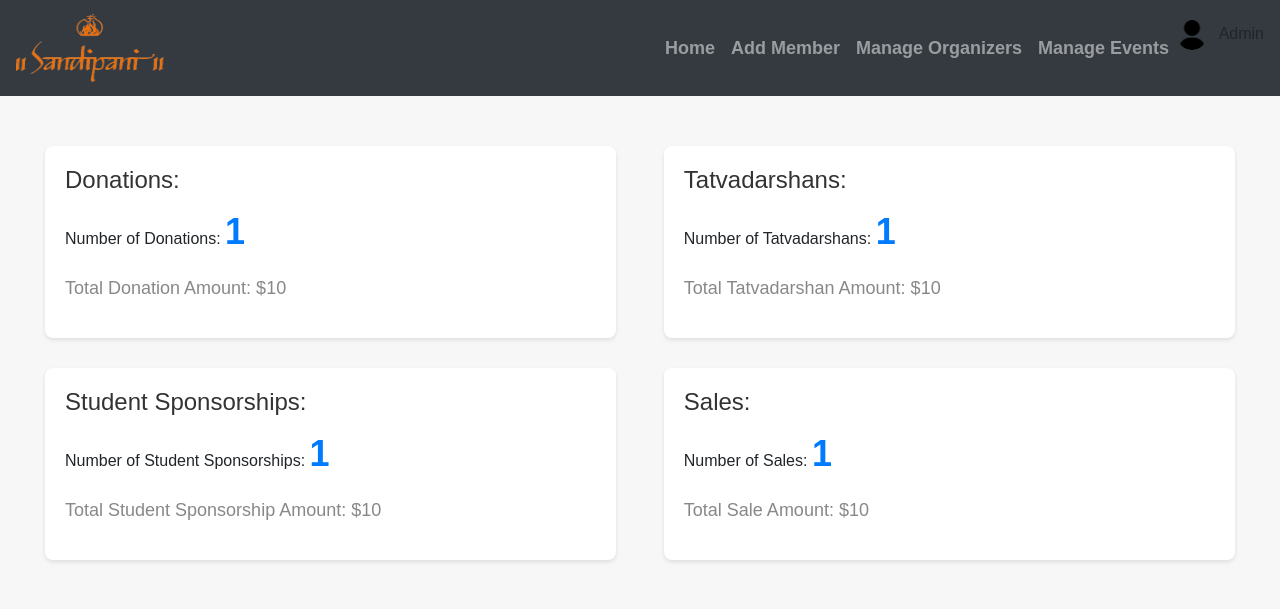
After one commit to ArvinH16/sandipani, a Flask app: page /stats in a window 1280 px wide. The commit adds this page. Shown: the top 609 px of the page. Run offline with Flask 3, Linux system fonts and the light colour scheme; tables that the repository leaves empty or names only in its code hold one stand-in row (values such as "Sample post"); some libraries are stand-ins or nearby versions.

Commit message:
added stats page to show diagnostics

```diff
--- a/flask_app/controllers/index.py
+++ b/flask_app/controllers/index.py
@@ -1,6 +1,9 @@
 from flask_app import app
 from flask import render_template, redirect, request, session, flash
-#from flask_app.models.user import User
+from flask_app.models.donation import Donation
+from flask_app.models.tatvadarshan import Tatvadarshan
+from flask_app.models.student_sponsorship import Student_Sponsorship
+from flask_app.models.sale import Sale
 #from flask_app.models.thought import Thought
 from flask_bcrypt import Bcrypt
 bcrypt = Bcrypt(app)
@@ -19,3 +22,19 @@ def main_page():
 @app.route("/pending_page")
 def pending_page():
     return render_template("pending_page.html")
+
+
+@app.route("/stats")
+def render_stats():
+    donation_sum = Donation.get_donation_sum()
+    donation_count = Donation.get_num_donations()
+    sale_sum = Sale.get_sale_sum()
+    sale_count = Sale.get_num_sales()
+    tatvadarshan_sum = Tatvadarshan.get_tatvadarshan_sum()
+    tatvadarshan_count = Tatvadarshan.get_num_tatvadarshans()
+    student_sponsorship_sum = Student_Sponsorship.get_student_sponsorship_sum()
+    student_sponsorship_count = Student_Sponsorship.get_num_student_sponsorships()
+
+    print(donation_count)
+
+    return render_template("stats.html", donation_sum = donation_sum, donation_count = donation_count, sale_sum = sale_sum, sale_count = sale_count, tatvadarshan_sum = tatvadarshan_sum, tatvadarshan_count = tatvadarshan_count, student_sponsorship_sum = student_sponsorship_sum, student_sponsorship_count = student_sponsorship_count)
--- a/flask_app/models/donation.py
+++ b/flask_app/models/donation.py
@@ -37,3 +37,17 @@ class Donation:
         result = connectToMySQL('sandipani').query_db(query, data)
 
         return result
+
+    @classmethod
+    def get_donation_sum(cls):
+        query = "SELECT SUM(amount) AS total_amount FROM donations;"
+        result = connectToMySQL('sandipani').query_db(query)
+
+        return result
+
+    @classmethod
+    def get_num_donations(cls):
+        query = "SELECT COUNT(*) AS donation_count FROM donations;"
+        result = connectToMySQL('sandipani').query_db(query)
+
+        return result
--- a/flask_app/models/sale.py
+++ b/flask_app/models/sale.py
@@ -36,3 +36,17 @@ class Sale:
         result = connectToMySQL('sandipani').query_db(query, data)
 
         return result
+
+    @classmethod
+    def get_sale_sum(cls):
+        query = "SELECT SUM(amount) AS total_amount FROM sales;"
+        result = connectToMySQL('sandipani').query_db(query)
+
+        return result
+
+    @classmethod
+    def get_num_sales(cls):
+        query = "SELECT COUNT(*) AS donation_count FROM sales;"
+        result = connectToMySQL('sandipani').query_db(query)
+
+        return result
--- a/flask_app/models/student_sponsorship.py
+++ b/flask_app/models/student_sponsorship.py
@@ -39,3 +39,17 @@ class Student_Sponsorship:
         result = connectToMySQL('sandipani').query_db(query, data)
 
         return result
+
+    @classmethod
+    def get_student_sponsorship_sum(cls):
+        query = "SELECT SUM(amount) AS total_amount FROM student_sponsorships;"
+        result = connectToMySQL('sandipani').query_db(query)
+
+        return result
+
+    @classmethod
+    def get_num_student_sponsorships(cls):
+        query = "SELECT COUNT(*) AS donation_count FROM student_sponsorships;"
+        result = connectToMySQL('sandipani').query_db(query)
+
+        return result
--- a/flask_app/models/tatvadarshan.py
+++ b/flask_app/models/tatvadarshan.py
@@ -39,3 +39,17 @@ class Tatvadarshan:
         result = connectToMySQL('sandipani').query_db(query, data)
 
         return result
+
+    @classmethod
+    def get_tatvadarshan_sum(cls):
+        query = "SELECT SUM(amount) AS total_amount FROM tatvadarshans;"
+        result = connectToMySQL('sandipani').query_db(query)
+
+        return result
+
+    @classmethod
+    def get_num_tatvadarshans(cls):
+        query = "SELECT COUNT(*) AS donation_count FROM tatvadarshans;"
+        result = connectToMySQL('sandipani').query_db(query)
+
+        return result
--- a/flask_app/templates/dashboard.html
+++ b/flask_app/templates/dashboard.html
@@ -104,6 +104,8 @@
                     <a class="nav-link" href="/manage_events">Manage Events</a>
                 </li>
                 <li class="nav-item">
+                    <a class="nav-link" href="/stats">Stats</a>
+                <li class="nav-item">
                     <img class="rounded-circle mr-2"
                         src="{{ url_for('static', filename='assets/user.png') }}" width="30" height="30">
                     <span class="navbar-text">Admin</span>
--- /dev/null
+++ b/flask_app/templates/stats.html
@@ -0,0 +1,169 @@
+<!DOCTYPE html>
+<html lang="en">
+<head>
+    <meta charset="UTF-8">
+    <meta name="viewport" content="width=device-width, initial-scale=1.0">
+    <title>Sandipani - Stats</title>
+    <link rel="stylesheet" href="https://stackpath.bootstrapcdn.com/bootstrap/4.3.1/css/bootstrap.min.css">
+    <script src="https://code.jquery.com/jquery-3.2.1.slim.min.js"></script>
+    <script src="https://cdnjs.cloudflare.com/ajax/libs/popper.js/1.12.9/umd/popper.min.js"></script>
+    <script src="https://maxcdn.bootstrapcdn.com/bootstrap/4.0.0/js/bootstrap.min.js"></script>
+    <style>
+        body {
+            font-family: Arial, sans-serif;
+            margin: 0;
+            padding: 0;
+            background-color: #f7f7f7;
+        }
+
+        .container {
+            max-width: 1200px;
+            margin: 0 auto;
+            padding: 20px;
+        }
+
+        .row {
+            display: flex;
+            justify-content: space-between;
+            margin-bottom: 30px;
+        }
+
+        .col-md-6 {
+            flex-basis: 48%;
+            background-color: #ffffff;
+            border-radius: 8px;
+            padding: 20px;
+            box-shadow: 0 2px 4px rgba(0, 0, 0, 0.1);
+        }
+
+        .section h1 {
+            font-size: 24px;
+            margin-bottom: 10px;
+            color: #333333;
+        }
+
+        .number {
+            font-size: 36px;
+            font-weight: bold;
+            color: #007bff;
+        }
+
+        .total-amount {
+            font-size: 18px;
+            color: #888888;
+        }
+
+        .navbar {
+        background-color: #343a40;
+        margin-bottom: 30px; /* To match spacing in the original example */
+        }
+
+        .navbar-dark .navbar-toggler-icon {
+            background-color: #fff;
+        }
+
+        .navbar-nav .nav-item a {
+            color: #fff;
+            font-size: 18px;
+            font-weight: 600;
+            padding: 15px 20px; /* Adjust padding for the navbar links */
+            transition: color 0.3s ease-in;
+        }
+
+        .navbar-nav .nav-item a:hover {
+            color: #007bff;
+        }
+
+        .navbar-text {
+            color: #fff;
+            font-size: 18px;
+            font-weight: 600;
+            margin-right: 15px; /* Add some right margin to align with other elements */
+        }
+    </style>
+</head>
+<body>
+    <!-- Navigation -->
+    <nav class="navbar navbar-expand-lg navbar-dark bg-dark">
+        <a class="navbar-brand" href="#">
+            <img src="{{url_for('static', filename='assets/sandipani_logo.png')}}" width="150" height="70" alt="Logo">
+        </a>
+        <button class="navbar-toggler" type="button" data-toggle="collapse" data-target="#navbarNav"
+            aria-controls="navbarNav" aria-expanded="false" aria-label="Toggle navigation">
+            <span class="navbar-toggler-icon"></span>
+        </button>
+        <div class="collapse navbar-collapse" id="navbarNav">
+            <ul class="navbar-nav ml-auto">
+                <li class="nav-item">
+                    <a class="nav-link" href="/main_page">Home</a>
+                </li>
+                <li class="nav-item">
+                    <a class="nav-link" href="/new_member">Add Member</a>
+                </li>
+                <li class="nav-item">
+                    <a class="nav-link" href="/manage_organizers">Manage Organizers</a>
+                </li>
+                <li class="nav-item">
+                    <a class="nav-link" href="/manage_events">Manage Events</a>
+                </li>
+                <li class="nav-item">
+                    <img class="rounded-circle mr-2"
+                        src="{{ url_for('static', filename='assets/user.png') }}" width="30" height="30">
+                    <span>Admin</span>
+            </ul>
+        </div>
+    </nav>
+
+    <!-- Donation Dashboard -->
+    <div class="container">
+        <div class="row">
+            <div class="col-md-6">
+                <div class="section">
+                    <h1>Donations:</h1>
+                    <p>Number of Donations: <span class="number">{{donation_count[0]['donation_count']}}</span></p>
+                    {% if donation_sum[0]['total_amount'] == None %}
+                    <p class="total-amount">Total Donation Amount: $0.00</p>
+                    {%else%}
+                    <p class="total-amount">Total Donation Amount: ${{donation_sum[0]['total_amount']}}</p>
+                    {% endif %}
+                </div>
+            </div>
+            <div class="col-md-6">
+                <div class="section">
+                    <h1>Tatvadarshans:</h1>
+                    <p>Number of Tatvadarshans: <span class="number">{{tatvadarshan_count[0]['donation_count']}}</span></p>
+                    {% if tatvadarshan_sum[0]['total_amount'] == None %}
+                    <p class="total-amount">Total Tatvadarshan Amount: $0.00</p>
+                    {%else%}
+                    <p class="total-amount">Total Tatvadarshan Amount: ${{tatvadarshan_sum[0]['total_amount']}}</p>
+                    {% endif %}
+                </div>
+            </div>
+        </div>
+        <div class="row">
+            <div class="col-md-6">
+                <div class="section">
+                    <h1>Student Sponsorships:</h1>
+                    <p>Number of Student Sponsorships: <span class="number">{{student_sponsorship_count[0]['donation_count']}}</span></p>
+                    {% if student_sponsorship_sum[0]['total_amount'] == None %}
+                    <p class="total-amount">Total Student Sponsorship Amount: $0.00</p>
+                    {%else%}
+                    <p class="total-amount">Total Student Sponsorship Amount: ${{student_sponsorship_sum[0]['total_amount']}}</p>
+                    {% endif %}
+                </div>
+            </div>
+            <div class="col-md-6">
+                <div class="section">
+                    <h1>Sales:</h1>
+                    <p>Number of Sales: <span class="number">{{sale_count[0]['donation_count']}}</span></p>
+                    {% if sale_sum[0]['total_amount'] == None %}
+                    <p class="total-amount">Total Sale Amount: $0.00</p>
+                    {%else%}
+                    <p class="total-amount">Total Sale Amount: ${{sale_sum[0]['total_amount']}}</p>
+                    {% endif %}
+                </div>
+            </div>
+        </div>
+    </div>
+</body>
+</html>
```
Also changed, not shown: flask_app/controllers/donations.py (line endings or trailing spaces), flask_app/controllers/organizers.py (line endings or trailing spaces).
